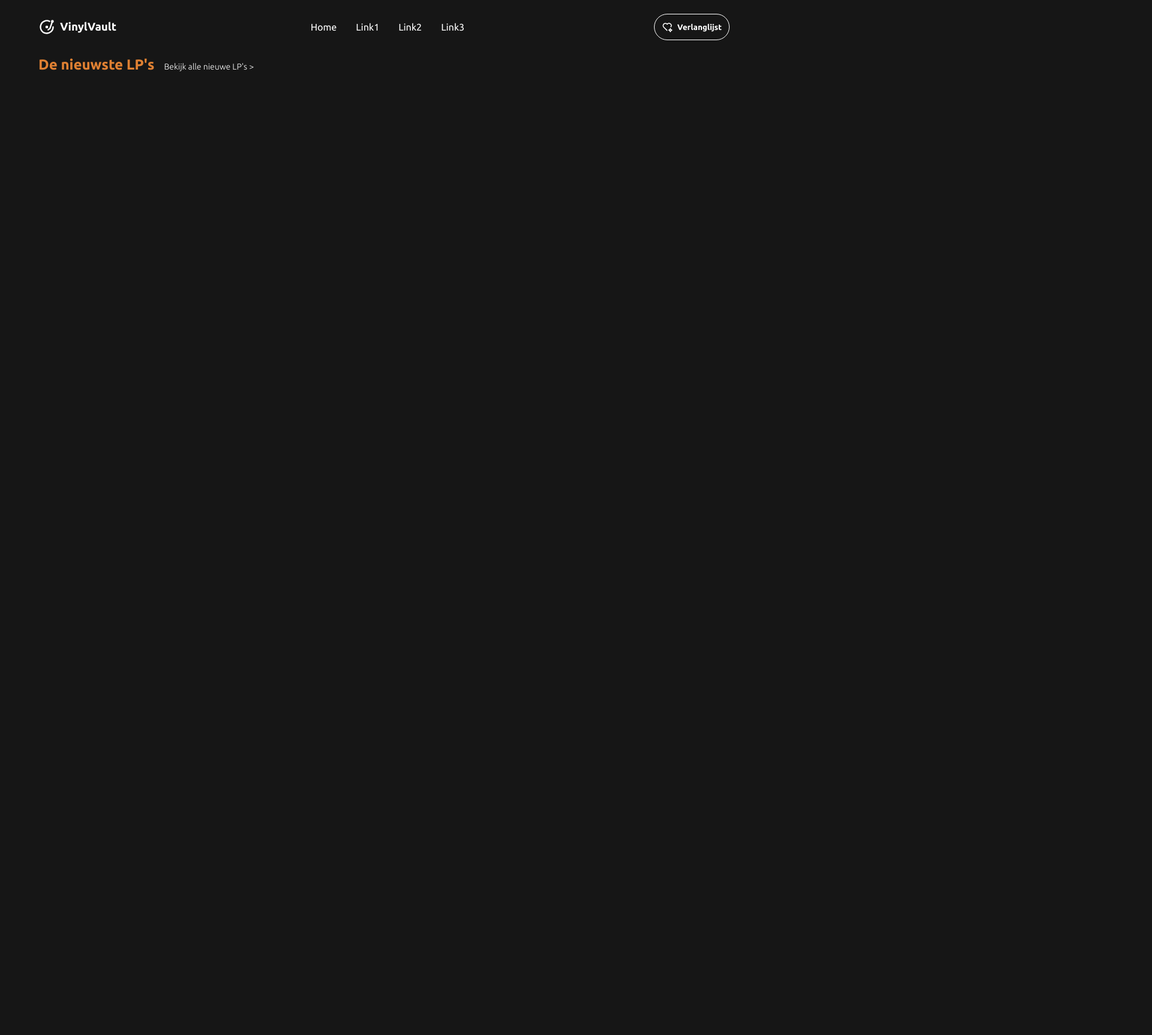
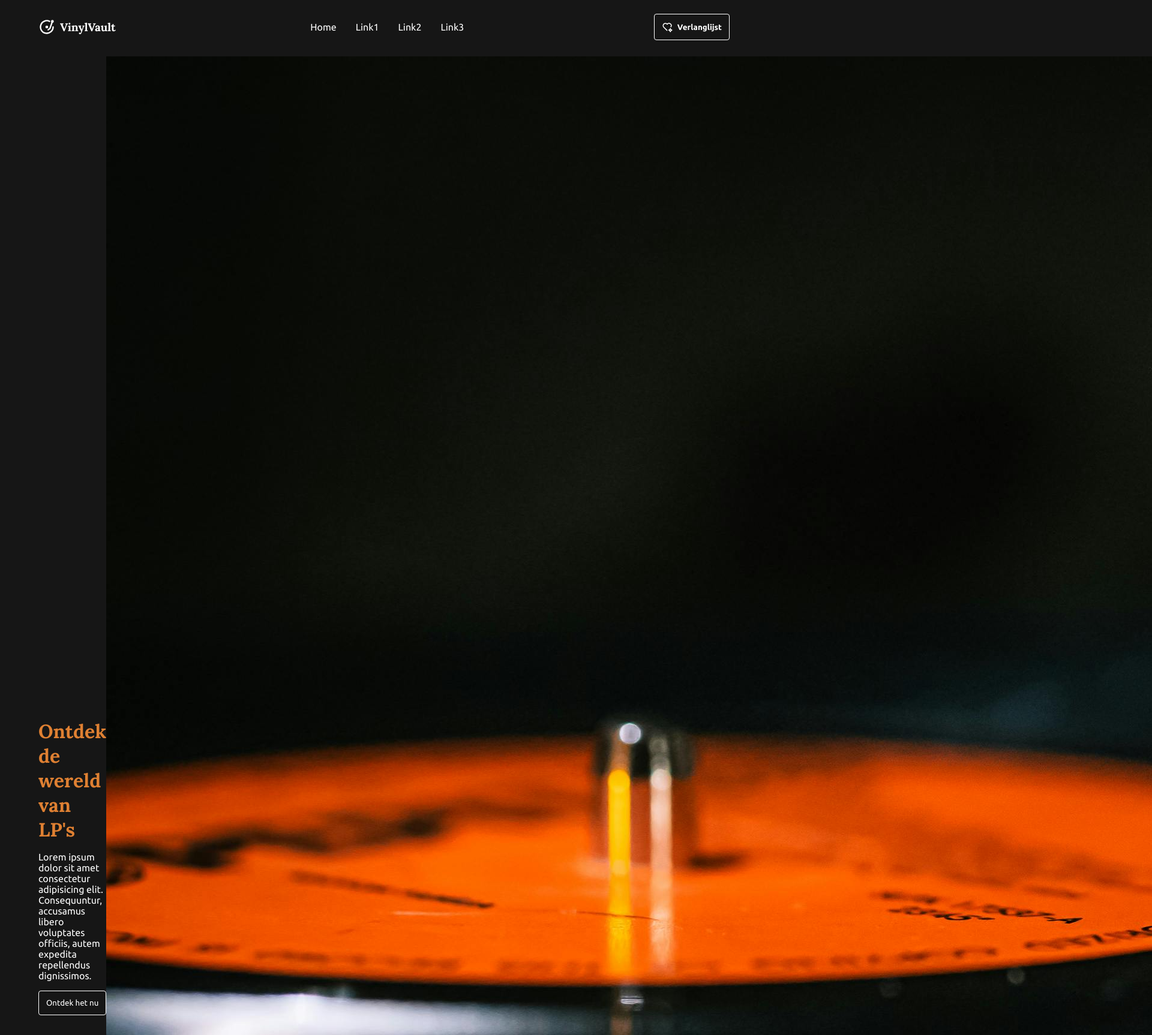
Before and after one commit to Robertzien/VinylVault, a Vue app: page / in a window 1280 px wide. Shown: the top 1726 px of the page at 60% size, 1920 px wide, since content can reach past the window. Before the commit the page ends 800 px from the top, so only its background shows below. Built offline with nearby package versions, Linux system fonts and the light colour scheme; no server answers.

Commit message:
Started hero, added new font

```diff
--- a/index.html
+++ b/index.html
@@ -7,7 +7,7 @@
     <title>Vinyl</title>
     <link rel="preconnect" href="https://fonts.googleapis.com">
     <link rel="preconnect" href="https://fonts.gstatic.com" crossorigin>
-    <link href="https://fonts.googleapis.com/css2?family=Ubuntu:ital,wght@0,300;0,400;0,500;0,700;1,300;1,400;1,500;1,700&display=swap" rel="stylesheet">
+    <link href="https://fonts.googleapis.com/css2?family=Lora:ital,wght@0,400..700;1,400..700&family=Ubuntu:ital,wght@0,300;0,400;0,500;0,700;1,300;1,400;1,500;1,700&display=swap" rel="stylesheet">
   </head>
   <body>
     <div id="app"></div>
--- a/src/App.vue
+++ b/src/App.vue
@@ -2,6 +2,9 @@
 	<div id="app">
 		<div class="navbar">
 			<NavBar />
+		</div>
+		<div class="hero">
+			<Hero />
 		</div>
 		<div class="section-heading">
 			<SectionHeading title="De nieuwste LP's" linkText="Bekijk alle nieuwe LP's" linkUrl="#" />
@@ -14,15 +17,18 @@
 
 <script>
 import axios from "axios";
-import RowOfAlbums from "./components/rowOfAlbums.vue";
-import SectionHeading from "./components/sectionHeading.vue";
-import NavBar from "./components/navBar.vue";
+import RowOfAlbums from "./components/sections/rowOfAlbums.vue";
+import SectionHeading from "./components/sections/sectionHeading.vue";
+import NavBar from "./components/main/nav.vue";
+import Hero from "./components/main/hero.vue";
+import './assets/styles.css'
 
 export default {
 	components: {
 		RowOfAlbums,
 		SectionHeading,
 		NavBar,
+		Hero,
 	},
 	data() {
 		return {
--- a/src/assets/base.css
+++ b/src/assets/base.css
@@ -23,9 +23,16 @@ ul {
     list-style: none;
 }
 
+h1 {
+    color: var(--orange)
+}
+
 h1, h2, h3, h4, h5, h6 {
     margin: 0;
+    font-family: "Lora", "Ubuntu", 'Gill Sans', 'Gill Sans MT', Calibri, 'Trebuchet MS', sans-serif;
+    font-weight: bolder;
 }
+
 
 button {
     border: solid 1.75px white;
@@ -34,13 +41,17 @@ button {
     display: flex;
     flex-flow: row nowrap;
     align-items: center;
-    border-radius: 999rem;
+    border-radius: .25rem;
     cursor: pointer;
     svg {
         margin-bottom: 0;
     }
 }
 
+button:hover {
+    background: #df8032;
+}
+
 a {
     text-decoration: none;
     cursor: pointer;
--- /dev/null
+++ b/src/assets/styles.css
@@ -0,0 +1,11 @@
+:root {
+    /* colors */
+    --orange: #df8032;
+
+    /* breakpoints */
+    --mobile-breakpoint: 480px;
+    --tablet-breakpoint: 786px;
+    --desktopS-breakpoint: 800px;
+    --desktopM-breakpoint: 1000px;
+    --desktopL-breakpoint: 1200px;
+}
--- /dev/null
+++ b/src/components/main/hero.vue
@@ -0,0 +1,26 @@
+<template>
+    <div class="container container--hero">
+        <div class="hero__left">
+            <h1 class="hero__left-heading">
+                Ontdek de wereld van LP's
+            </h1>
+            <p class="hero__left-text">
+                Lorem ipsum dolor sit amet consectetur adipisicing elit. Consequuntur, accusamus libero voluptates
+                officiis, autem expedita repellendus dignissimos.
+            </p>
+            <button class="hero__left-button">
+                Ontdek het nu
+            </button>
+        </div>
+        <div class="hero__right">
+            <img class="hero__image" src="/src/images/pexels-barna-morvai-504241176-20170412.jpg" alt="">
+        </div>
+    </div>
+</template>
+
+<style>
+.container--hero {
+    flex-flow: row nowrap;
+    align-items: center;
+}
+</style>
--- a/src/components/navBar.vue
+++ b/src/components/main/nav.vue
@@ -73,8 +73,5 @@
             margin-right: .5rem;
         }
     }
-    button:hover {
-        background: #df8032;
-    }
 }
 </style>
--- a/src/components/sectionHeading.vue
+++ b/src/components/sections/sectionHeading.vue
@@ -27,7 +27,7 @@ export default {
 <style scoped>
 .heading__title {
 	margin-right: 1rem;
-	color: #df8032;
+	color: var(--orange);
 }
 
 .heading__link {
--- a/src/components/singleAlbum.vue
+++ b/src/components/sections/singleAlbum.vue
@@ -25,7 +25,7 @@ export default {
 	background: #1e1e1e;
 	padding-bottom: 1.75rem;
 	padding-top: 2rem;
-	border-radius: 0.25rem;
+	border-radius: .5rem;
 	box-shadow: rgba(0, 0, 0, 0.16) 0px 1px 4px;
 	margin: 0;
 }
```
Also changed, not shown: src/components/sections/rowOfAlbums.vue (renamed from src/components/rowofAlbums.vue), src/images/pexels-barna-morvai-504241176-20170412.jpg (added).
